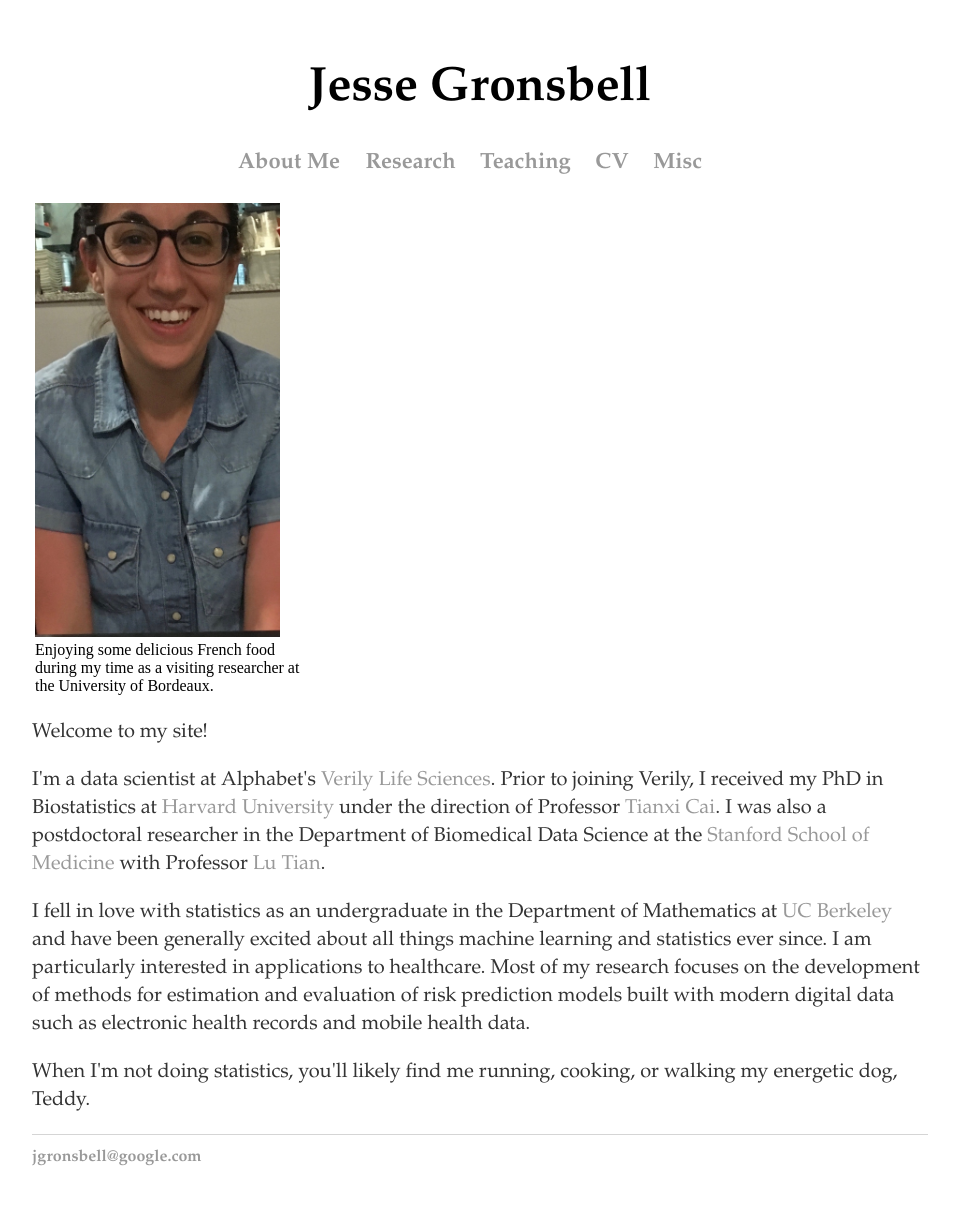
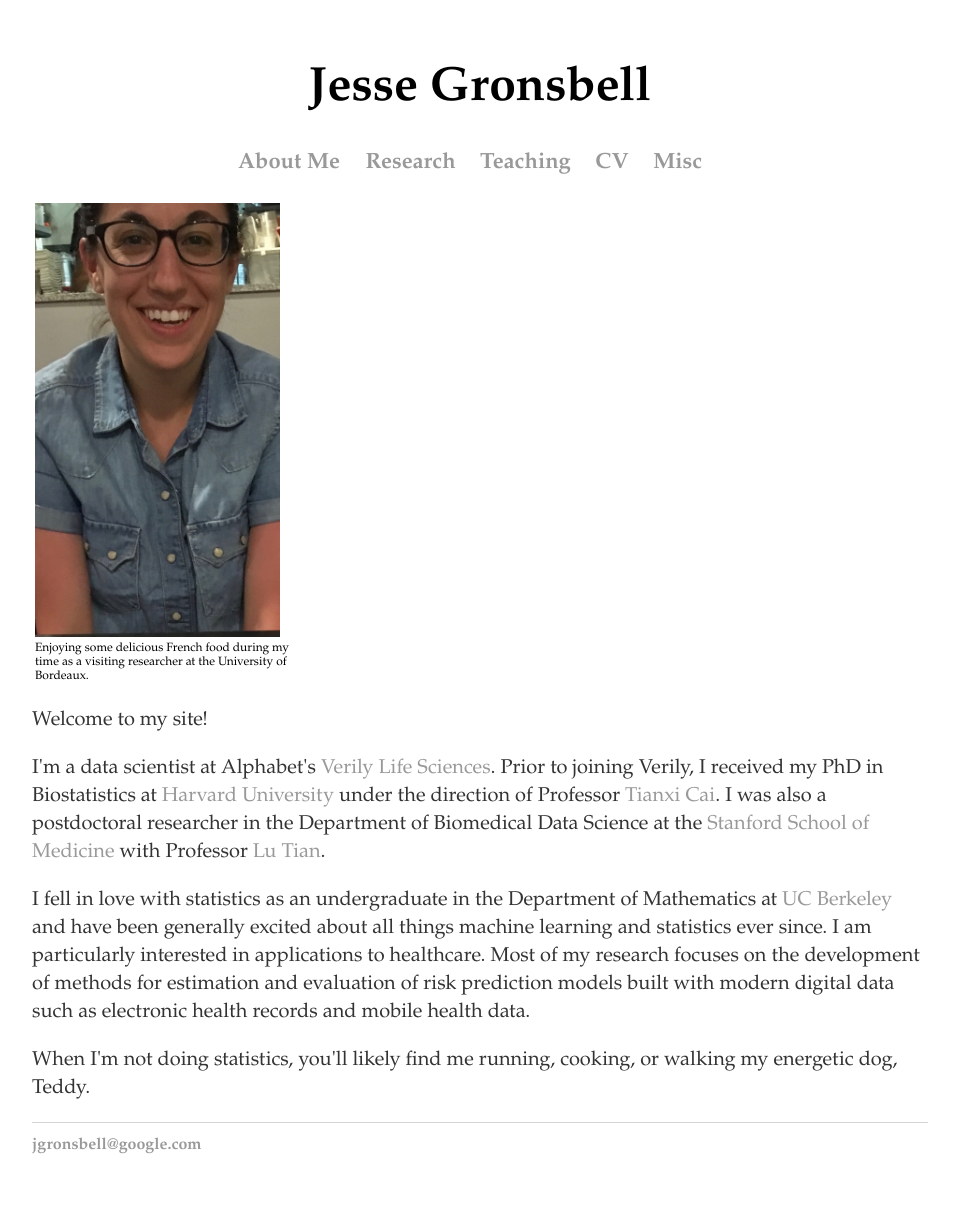
Before and after one commit to jgrons/old_website, a Jekyll site: the page built from index.html, in a window 1280 px wide. Shown: the whole page, without its empty margins (160-1119 px from the left). Built offline with Jekyll 4.4.1, drawn with Linux system fonts in a browser that asks for light colours.

Commit message:
Update index.html

```diff
--- a/index.html
+++ b/index.html
@@ -2,13 +2,14 @@
 layout: default
 title: Jesse Gronsbell
 ---
-
+<div id="wrapper">
+    <div class="twoColumn">
 
 <table width = "100px">
 
 <tr>
 
-<td align = "left">
+<td align = "left" style="font-size:12px; font-family: palatino">
 <img src="../pics/me_france.jpeg" HEIGHT="434" WIDTH="245" style="margin:8px 20px 0px 0px"
                   title="JG" alt="JG"/>
 <br />
@@ -18,7 +19,8 @@
 </tr>
 
 </table>
-
+ </div>
+    <div class="twoColumn">
 
 
 
@@ -47,3 +49,6 @@
 		<p style="font-size:20px; font-family: palatino">
 		When I'm not doing statistics, you'll likely find me running, cooking, or walking my energetic dog, Teddy.
 		</p>
+
+
+</div>
```
